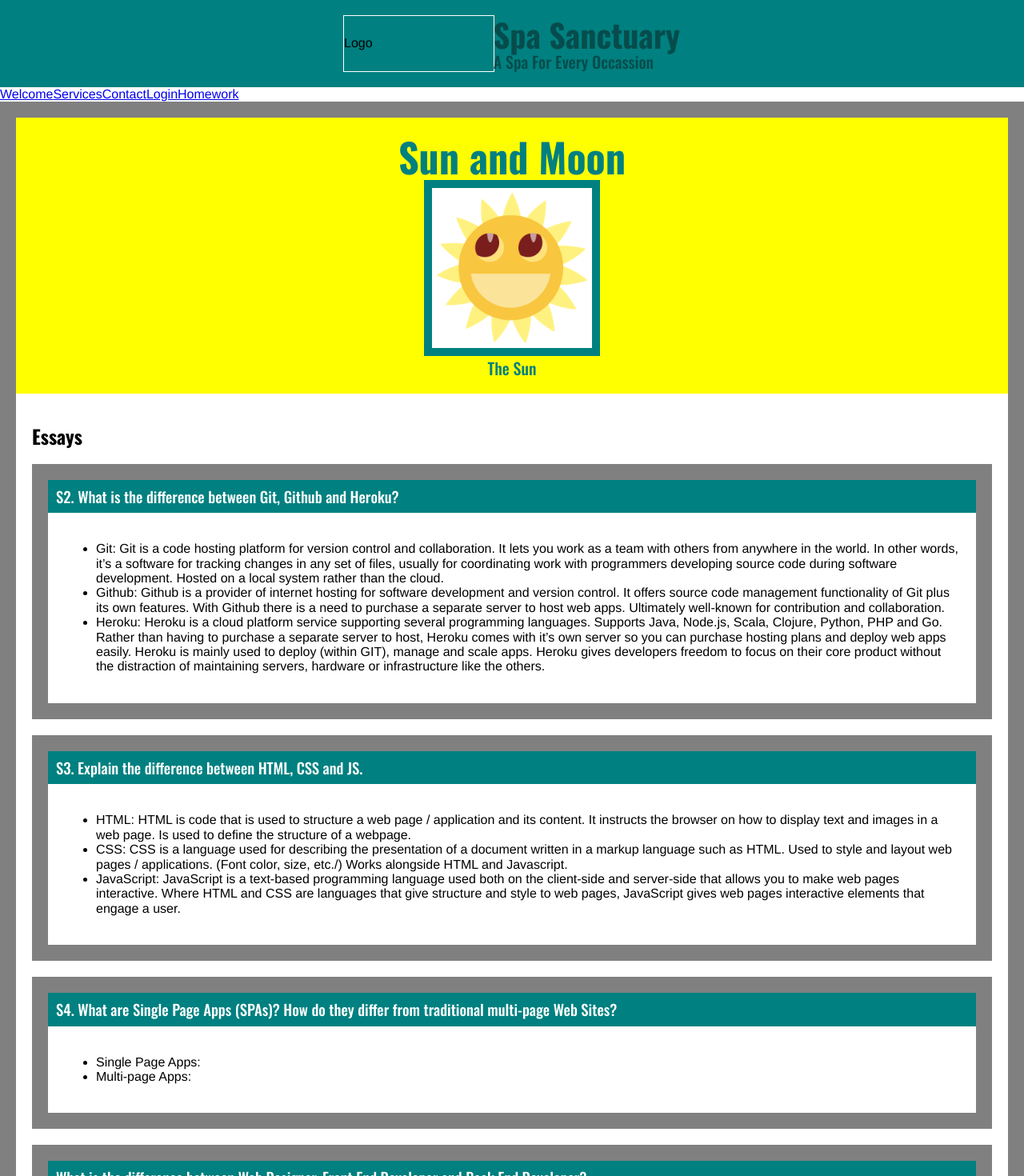
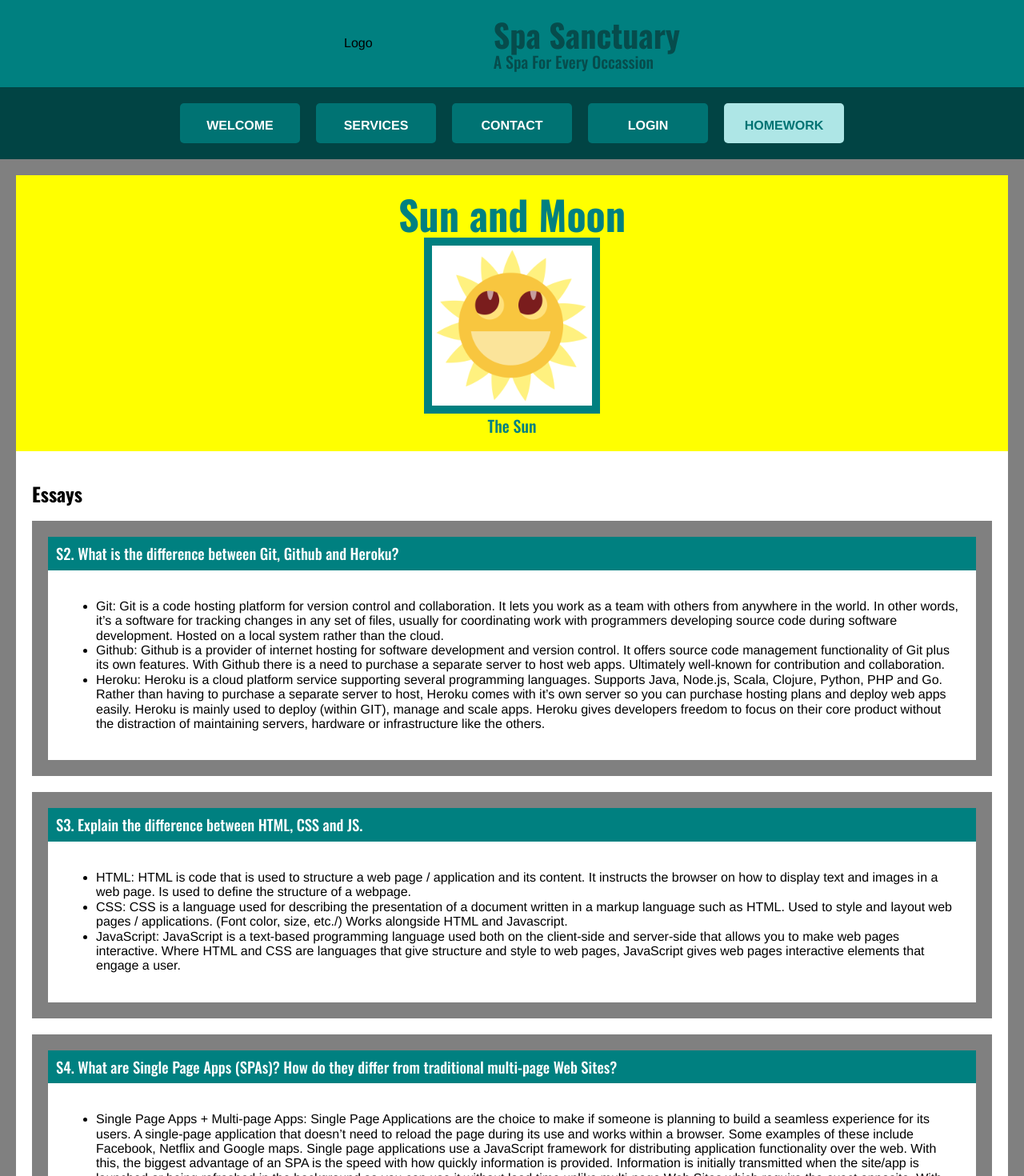
Before and after one commit to swcarey/Web-1-Carey-Spencer-Final, a React (Create React App) app: page /homework in a window 1280 px wide. Shown: the top 1470 px of the page at 80% size. Built offline with nearby package versions, Linux system fonts and the light colour scheme.

Commit message:
Update Navigation Bar Design And Add S4 Answer

```diff
--- a/src/React/Homework/Essays/Essays.jsx
+++ b/src/React/Homework/Essays/Essays.jsx
@@ -23,8 +23,13 @@ const Essays = () => {
             </Essay>
             <Essay q='S4. What are Single Page Apps (SPAs)? How do they differ from traditional multi-page Web Sites?'>
                 <ul>
-                    <li>Single Page Apps: </li>
-                    <li>Multi-page Apps: </li>
+                    <li>Single Page Apps + Multi-page Apps: Single Page Applications are the choice to make if someone is planning to build a seamless experience for its users. A single-page application that doesn’t need to reload the page during its use and works within a browser. Some examples of these include Facebook, Netflix and Google maps.
+Single page applications use a JavaScript framework for distributing application functionality over the web. With this, the biggest advantage of an SPA is the speed with how quickly information is provided. Information is initially transmitted when the site/app is launched or being refreshed in the background so you can use it without load time unlike multi-page Web Sites which require the exact opposite.
+With single page applications only having one page to load, it almost serves as a disadvantage for site rankings on search engines as those metrics are based on the number of pages a website has. But at the same time it really is a seamless user experience as only the content changes within the page and not the actual page itself.
+Another difference between Single Page apps and traditional multi-page web sites would be an issue of security within SPAs. SPAs are more prone to cross-site scripting attacks, data exposure via API or even session tracking and authentication. Hackers can easily introduce client-side scripts resulting in exposure of sensitive data.
+Multi-page applications are exactly what they are called; multiple pages. These multiple pages load new functions when certain links are clicked and the load time is dependent on how quickly data is transmitted due to the site essentially having to start from scratch each time a new page is clicked.
+Overall, Single Page Applications seem to be the way to go to ensure the best experience for users along with the quickest load times.
+</li>
                 </ul>
             </Essay>
             <Essay q='What is the difference between Web Designer, Front End Developer and Back End Developer?'>
--- a/src/React/Layout/Header/Header.jsx
+++ b/src/React/Layout/Header/Header.jsx
@@ -30,7 +30,6 @@ const HeaderStyled = styled.header`
         align-items: center;
 
         .Logo {
-            outline: solid 1px white;
             flex: 3;
             padding-right: 20px;
             display: flex;
--- a/src/React/Layout/Nav/MainMenu.jsx
+++ b/src/React/Layout/Nav/MainMenu.jsx
@@ -6,7 +6,7 @@ const MainMenu = () => {
 
     return (
         <MainMenuStyled className='MainMenu'>
-            <NavLink to={ '/' }>Welcome</NavLink>
+            <NavLink to={ '/' } exact>Welcome</NavLink>
             <NavLink to={ '/services' }>Services</NavLink>
             <NavLink to={ '/contact' }>Contact</NavLink>
             <NavLink to={ '/login' }>Login</NavLink>
@@ -18,5 +18,31 @@ const MainMenu = () => {
 export default MainMenu;
 
 const MainMenuStyled = styled.div`
+    display: flex;
+    justify-content: center;
 
+    a {
+        width: 150px;
+        color: white;
+        margin: 0px 10px;
+        background-color: #007373;
+        height: 50px;
+        line-height: 55px;
+        text-decoration: none;
+        text-align: center;
+
+        border-radius:5px;
+
+        text-transform: uppercase;
+        font-weight: bold;
+
+
+        &:hover {
+            background-color: #038484;
+        }
+        &.active {
+            color: #007373;
+            background-color: #AEE6E6;
+        }
+    }
 `;
--- a/src/React/Layout/Nav/Nav.jsx
+++ b/src/React/Layout/Nav/Nav.jsx
@@ -15,5 +15,7 @@ const Nav = () => {
 export default Nav;
 
 const NavStyled = styled.nav`
-
+    background-color: rgb(1, 68, 68);
+    padding: 20px;
+    color: white;
 `;
```
